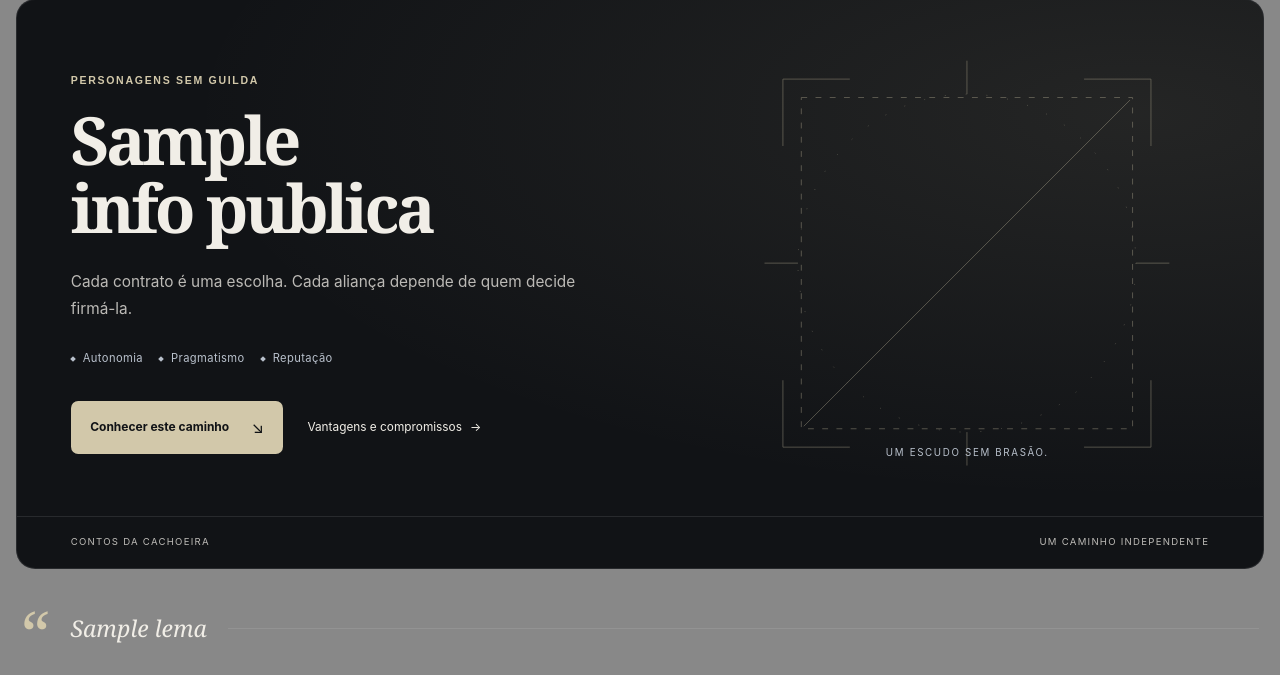
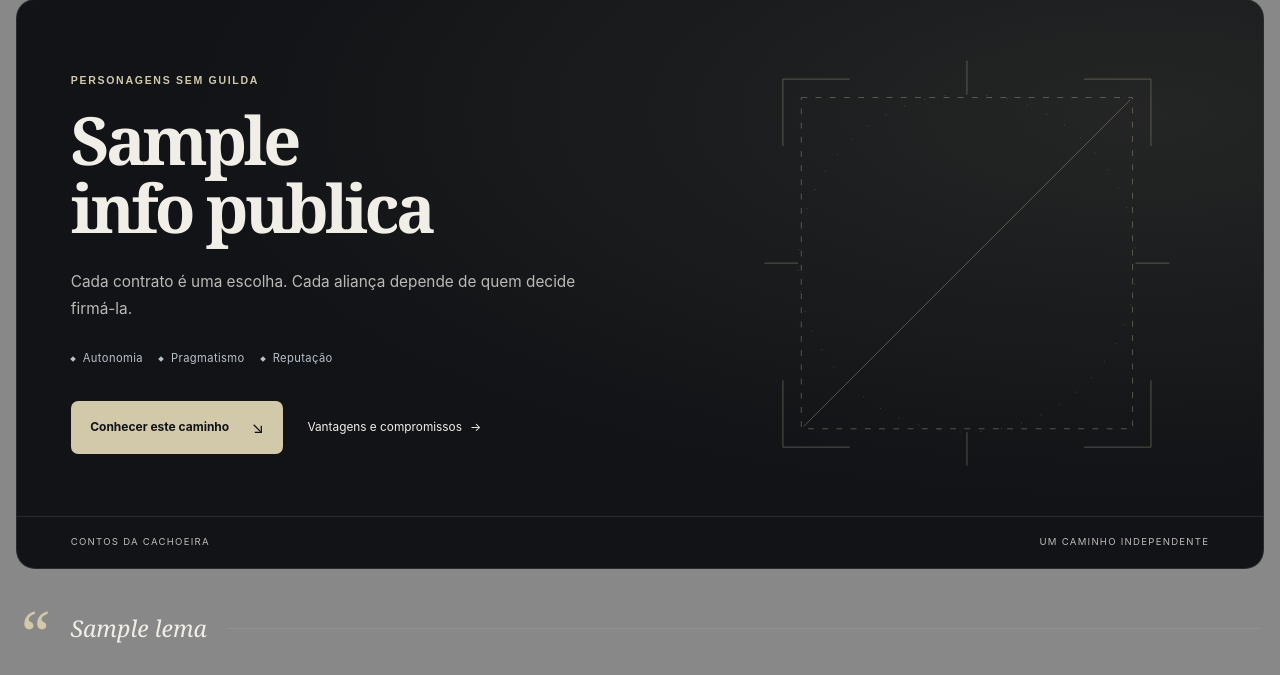
Before and after one commit to Contos-da-Cachoeira/codex, a Django app: template codex/guildas/templates/guildas/detalhes/mercenarios-independentes.html in a window 1280 px wide. Shown: the part 94-769 px from the top of the page. Run offline with Django 5.2, Linux system fonts and the light colour scheme; the template is opened without the code that fills it: most values are stand-ins (such as "Sample title", 1, 10 or a date in 2020); some libraries are stand-ins or nearby versions.

Commit message:
Um escudo sem brasão.

```diff
--- a/codex/guildas/templates/guildas/detalhes/mercenarios-independentes.html
+++ b/codex/guildas/templates/guildas/detalhes/mercenarios-independentes.html
@@ -3,7 +3,7 @@
 {% block guilda_categoria %}Personagens sem guilda{% endblock %}
 {% block guilda_subtitulo %}Cada contrato é uma escolha. Cada aliança depende de quem decide firmá-la.{% endblock %}
 {% block guilda_tracos %}<span>Autonomia</span><span>Pragmatismo</span><span>Reputação</span>{% endblock %}
-{% block guilda_selo %}Um escudo sem brasão.{% endblock %}
+{% block guilda_selo %}{% endblock %}
 {% block guilda_assinatura %}Um caminho independente{% endblock %}
 {% block guilda_historia_label %}Seu nome, suas escolhas{% endblock %}
 {% block guilda_historia_titulo %}Nenhum pacto decide por você.{% endblock %}
```
Also changed, not shown: 1 other file.
